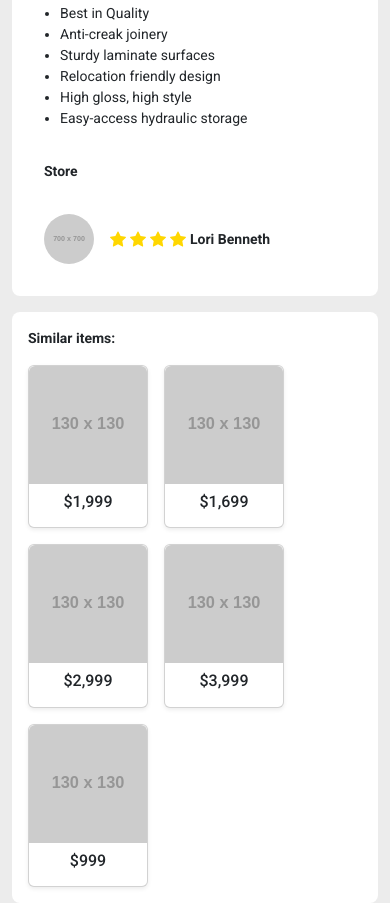
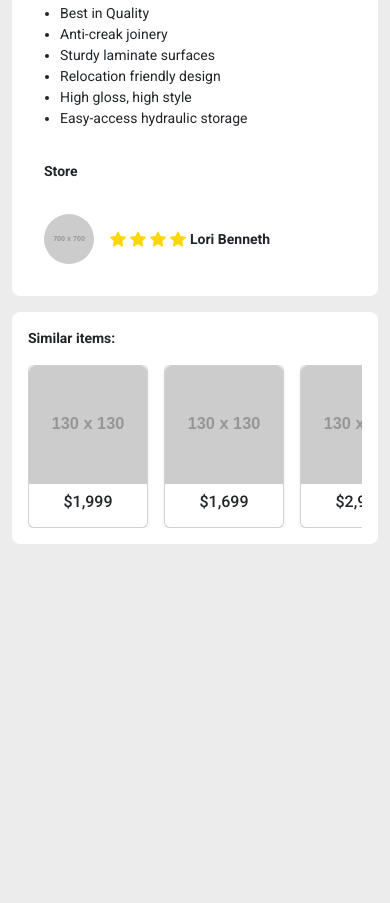
Before and after one commit to Yazilim-Gelistirme/bootstrap_js_uygulama, a plain HTML site: page index.html in a window 390 px wide. Shown: the part 1671-2574 px from the top of the page. After the commit the page ends 2215 px from the top, so only its background shows below. Drawn offline with nearby package versions, Linux system fonts and the light colour scheme; placeholder pictures from the web are drawn by us.

Commit message:
mobil tarafında düzeltmeler yaptım.

```diff
--- a/index.html
+++ b/index.html
@@ -422,46 +422,43 @@
                     <div class="card mt-3 p-3 border-0 rounded-3">
                         <p class="roboto-font fw-bold">Similar items:</p>
 
-                            <div class="d-flex flex-wrap gap-3">
-
-                                <div class="card  shadow-sm" style="width: 120px;">
+                        <div class="d-flex flex-nowrap gap-3 overflow-auto">
+                            <div class="card shadow-sm" style="width: 120px; flex: 0 0 auto;">
                                 <img src="https://placehold.co/130x130" class="card-img-top rounded-top" alt="...">
                                 <div class="card-body p-2">
                                     <h6 class="card-title text-center fs-6 img-fluid">$1,999</h6>
                                 </div>
                             </div>
 
-                                <div class="card  shadow-sm" style="width: 120px;">
+                            <div class="card shadow-sm" style="width: 120px; flex: 0 0 auto;">
                                 <img src="https://placehold.co/130x130" class="card-img-top rounded-top" alt="...">
                                 <div class="card-body p-2">
                                     <h6 class="card-title text-center fs-6 img-fluid">$1,699</h6>
                                 </div>
                             </div>
 
-                                <div class="card  shadow-sm" style="width: 120px;">
+                            <div class="card shadow-sm" style="width: 120px; flex: 0 0 auto;">
                                 <img src="https://placehold.co/130x130" class="card-img-top rounded-top" alt="...">
                                 <div class="card-body p-2">
                                     <h6 class="card-title text-center fs-6 img-fluid">$2,999</h6>
                                 </div>
                             </div>
 
-                                <div class="card  shadow-sm" style="width: 120px;">
+                            <div class="card shadow-sm" style="width: 120px; flex: 0 0 auto;">
                                 <img src="https://placehold.co/130x130" class="card-img-top rounded-top" alt="...">
                                 <div class="card-body p-2">
                                     <h6 class="card-title text-center fs-6 img-fluid">$3,999</h6>
                                 </div>
                             </div>
 
-                                <div class="card  shadow-sm" style="width: 120px;">
+                            <div class="card shadow-sm" style="width: 120px; flex: 0 0 auto;">
                                 <img src="https://placehold.co/130x130" class="card-img-top rounded-top img-fluid" alt="...">
                                 <div class="card-body p-2">
                                     <h6 class="card-title text-center fs-6">$999</h6>
                                 </div>
                             </div>
-
                         </div>
                     </div>
-
 
                     <div class="modal fade" id="cartModal" tabindex="-1" aria-labelledby="cartModalLabel" aria-hidden="true">
                         <div class="modal-dialog">
```
Lines whose indentation alone changed are shown as unchanged.
